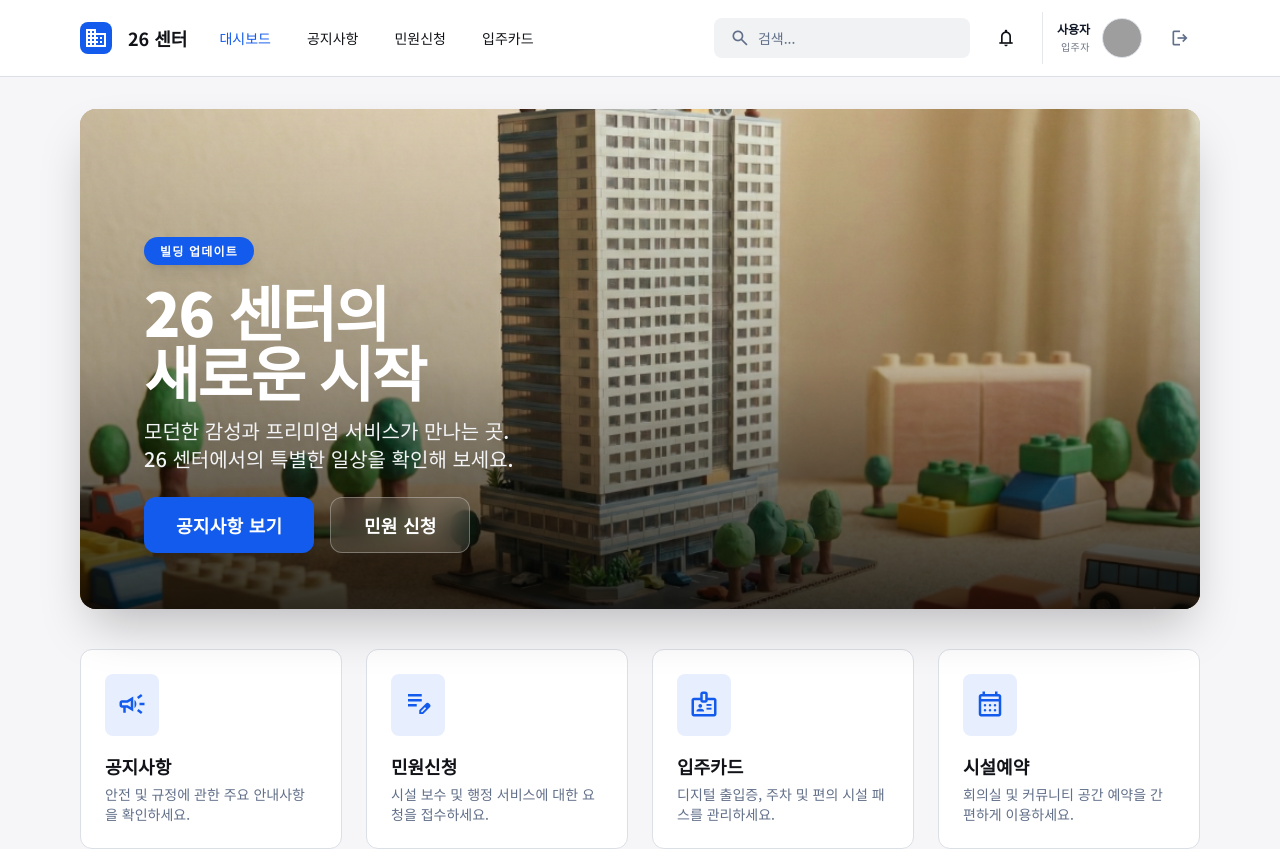
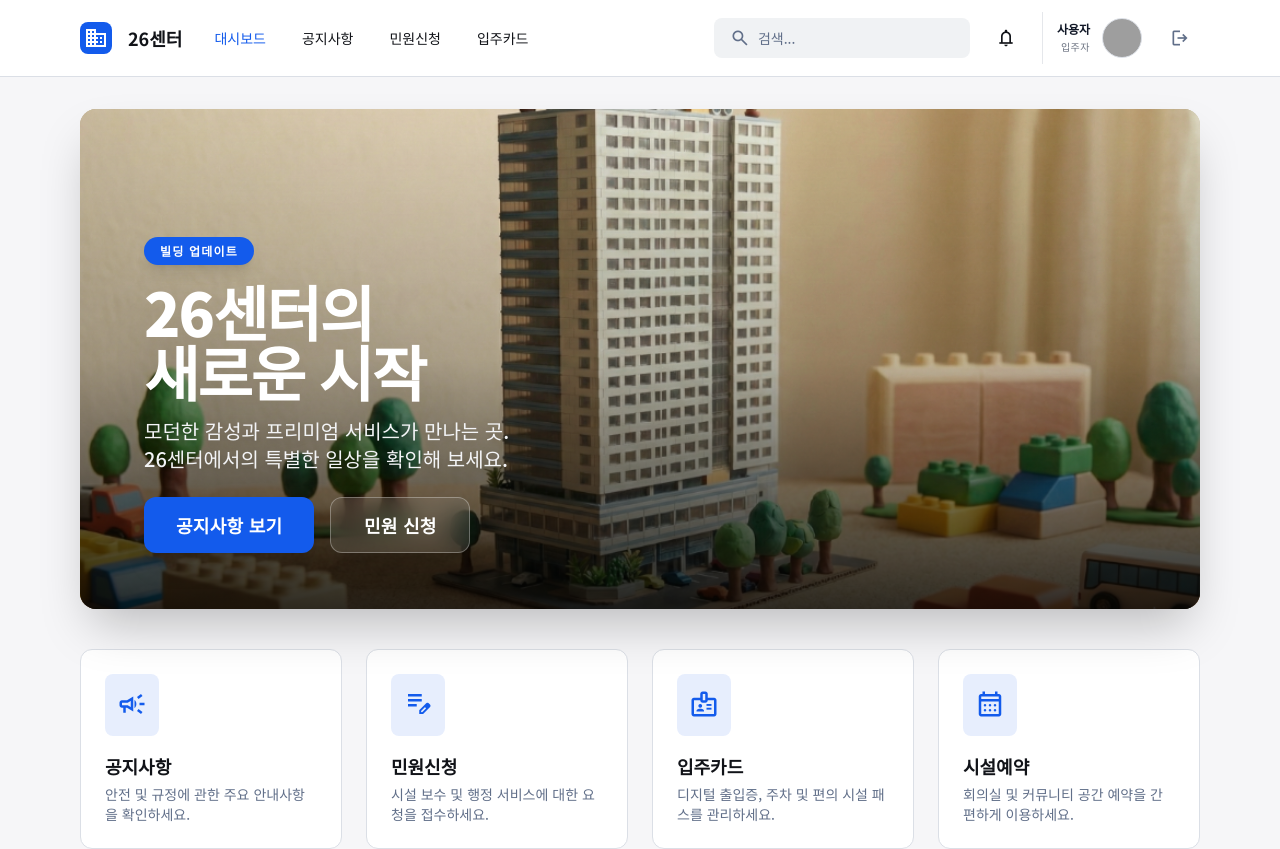
Before and after one commit to vinchi/26-center-portal, a React (Vite) app: page /#/dashboard in a window 1280 px wide. Shown: the top 849 px of the page. Built offline with nearby package versions, Linux system fonts and the light colour scheme; no server answers; grey boxes are pictures that could not be loaded.

Commit message:
Chore: Rename '26 센터' to '26센터' throughout the application

```diff
--- a/components/Layout.tsx
+++ b/components/Layout.tsx
@@ -24,7 +24,7 @@ const Layout: React.FC = () => {
             <div className="size-8 bg-primary rounded-lg flex items-center justify-center text-white transition-transform group-hover:scale-105">
               <span className="material-symbols-outlined">domain</span>
             </div>
-            <h2 className="text-[#111318] text-lg font-bold leading-tight">26 센터</h2>
+            <h2 className="text-[#111318] text-lg font-bold leading-tight">26센터</h2>
           </Link>
           <nav className="hidden md:flex items-center gap-9">
             <Link
--- a/pages/Dashboard.tsx
+++ b/pages/Dashboard.tsx
@@ -69,11 +69,11 @@ const Dashboard: React.FC = () => {
             <div className="flex flex-col gap-4 text-left max-w-2xl">
               <span className="bg-primary px-4 py-1.5 rounded-full text-white text-xs font-extrabold uppercase tracking-widest w-fit shadow-lg">빌딩 업데이트</span>
               <h1 className="text-white text-4xl font-black leading-tight tracking-[-0.033em] sm:text-6xl drop-shadow-2xl">
-                  26 센터의<br/>새로운 시작
+                  26센터의<br/>새로운 시작
               </h1>
               <p className="text-gray-100 text-base sm:text-xl font-medium leading-relaxed drop-shadow-lg max-w-lg">
                   모던한 감성과 프리미엄 서비스가 만나는 곳. <br/>
-                  26 센터에서의 특별한 일상을 확인해 보세요.
+                  26센터에서의 특별한 일상을 확인해 보세요.
               </p>
             </div>
             <div className="flex gap-4">
--- a/pages/Login.tsx
+++ b/pages/Login.tsx
@@ -131,7 +131,7 @@ const Login: React.FC = () => {
           </div>
         </div>
         <div className="mt-12 text-center text-white/40 text-xs">
-            © 2024 26 센터 관리 그룹. All rights reserved.
+            © 2024 26센터 관리 그룹. All rights reserved.
         </div>
       </div>
     </div>
--- a/pages/admin/AdminLogin.tsx
+++ b/pages/admin/AdminLogin.tsx
@@ -53,7 +53,7 @@ const AdminLogin: React.FC = () => {
             <span className="material-symbols-outlined text-primary text-4xl">admin_panel_settings</span>
           </div>
           <h1 className="text-white text-3xl font-bold tracking-tight mb-2">관리자 포털</h1>
-          <p className="text-slate-400 text-sm">26 센터 통합 관리 시스템 로그인</p>
+          <p className="text-slate-400 text-sm">26센터 통합 관리 시스템 로그인</p>
         </div>
 
         <div className="p-8">
--- a/pages/notices/NoticeList.tsx
+++ b/pages/notices/NoticeList.tsx
@@ -74,7 +74,7 @@ const NoticeList: React.FC = () => {
       <div className="flex flex-col md:flex-row md:items-end justify-between gap-4 mb-8">
         <div className="flex flex-col gap-2">
           <h1 className="text-[#111318] text-4xl font-black leading-tight tracking-[-0.033em]">공지사항</h1>
-          <p className="text-gray-500 text-base font-normal">26 센터의 최신 소식과 안내 사항을 확인하세요.</p>
+          <p className="text-gray-500 text-base font-normal">26센터의 최신 소식과 안내 사항을 확인하세요.</p>
         </div>
       </div>
 
```
